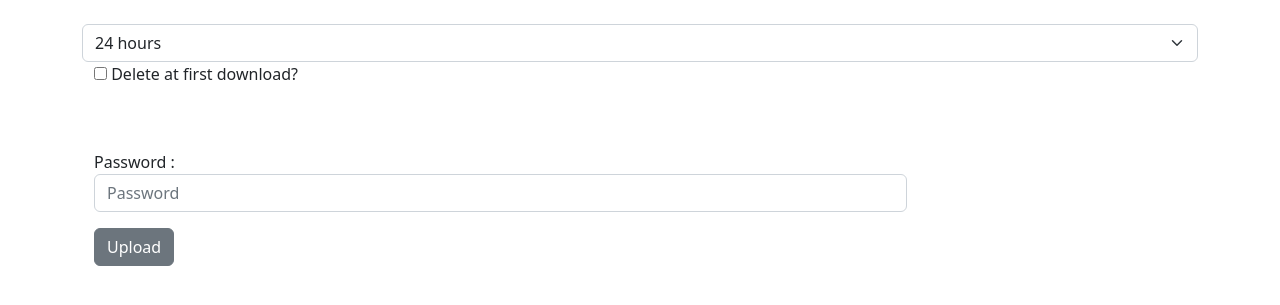
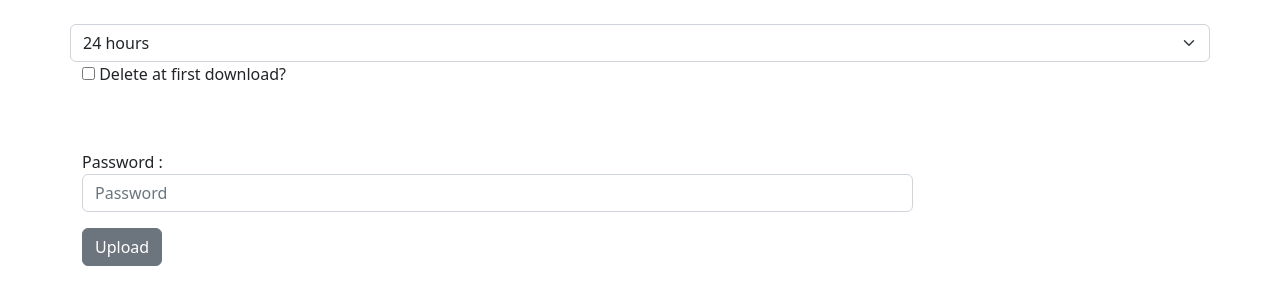
Before and after one commit to CobblePot59/sfs-ldap, a Flask app: template volumes/app/sources/templates/index.html in a window 1280 px wide. Shown: the part 56-361 px from the top of the page. Run offline with Flask 3, Linux system fonts and the light colour scheme; the template is opened without the code that fills it, so the values that code supplies are empty; some libraries are stand-ins or nearby versions.

Commit message:
Update base.html

```diff
--- a/volumes/app/sources/templates/base.html
+++ b/volumes/app/sources/templates/base.html
@@ -20,9 +20,7 @@
     {% block scripts %}{% endblock %}
   </head>
   <body>
-    <div class="container">
-      {% block content %}{% endblock %}
-    </div>
+    {% block content %}{% endblock %}
     {{ toastr.message() }}
   </body>
 </html>
```
